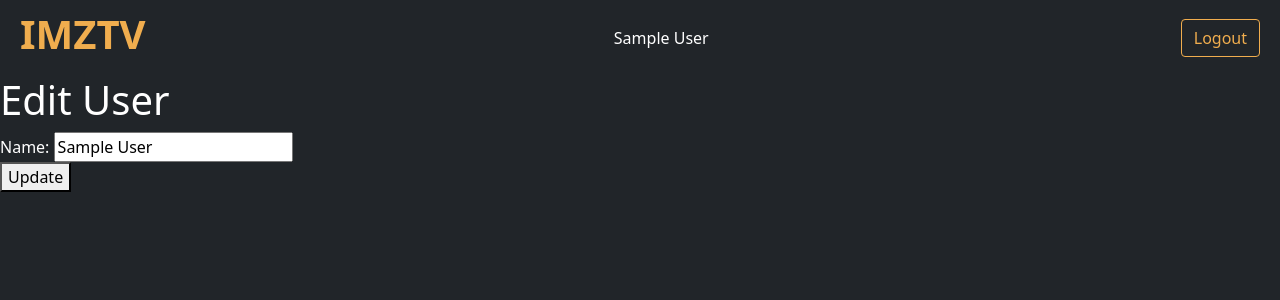
After one commit to alqassabz/IMZTV, a Node server app: page /user/update?id=600000000000000000000002 in a window 1280 px wide. The commit adds this page. Shown: the top 300 px of the page. Run offline with Node 20, Linux system fonts and the light colour scheme; the visitor is signed in with stand-in values (Sample User, id 1); some libraries are stand-ins or nearby versions.

Commit message:
google edit name done

```diff
--- a/controllers/auth.js
+++ b/controllers/auth.js
@@ -1,4 +1,5 @@
 const passport = require('passport');
+const User = require('../models/User');
 
 exports.login_auth_google = passport.authenticate(
     'google',
@@ -20,3 +21,44 @@ exports.logout_auth_google = (req, res) => {
         res.redirect('/home/index');
     })
 }
+
+exports.user_update_get = (req, res) => {
+    const userId = req.query.id;
+    console.log('User ID:', userId);
+
+    if (!userId) {
+        return res.status(400).send('User ID is required');
+    }
+
+    User.findById(userId)
+        .then(user => {
+            if (!user) {
+                return res.status(404).send('User not found');
+            }
+            res.render('auth/edit', { user });
+        })
+        .catch(err => {
+            console.error(err);
+            res.status(500).send('Server error');
+        });
+};
+
+// Update user - POST
+exports.user_update_post = (req, res) => {
+    console.log('Request body:', req.body); // Log the whole body
+    const { id, name } = req.body;
+
+    console.log('Updating User ID:', id); // Log the ID being updated
+
+    User.findByIdAndUpdate(id, { name }, { new: true })
+        .then(user => {
+            if (!user) {
+                return res.status(404).send('User not found');
+            }
+            res.redirect("/home/index");
+        })
+        .catch(err => {
+            console.error(err);
+            res.status(500).send('Server error');
+        });
+};
--- a/models/User.js
+++ b/models/User.js
@@ -8,7 +8,7 @@
     required: true
   },
   email: String,
-  avatar: String
+  avatar: String,
   }, {
     timestamps: true
   });
--- a/package.json
+++ b/package.json
@@ -16,7 +16,9 @@
     "express-ejs-layouts": "^2.5.1",
     "express-session": "^1.18.0",
     "mongoose": "^8.7.0",
+    "multer": "^1.4.5-lts.1",
     "passport": "^0.7.0",
-    "passport-google-oauth": "^2.0.0"
+    "passport-google-oauth": "^2.0.0",
+    "path": "^0.12.7"
   }
 }
--- a/public/CSS/style.css
+++ b/public/CSS/style.css
@@ -26,3 +26,16 @@ body {
     border-color: #F0AD4E;
 
 }
+
+#profileImg {
+    height: 35px;
+    width: auto;
+    border-radius: 50%;
+    /* border: 3px solid;
+    border-color: #F0AD4E; */
+}
+
+#profileName {
+    border: none;
+    color: white;
+}
--- a/server.js
+++ b/server.js
@@ -10,14 +10,15 @@ const session = require('express-session')
 const passport = require('passport')
 
 
+
 require('dotenv').config();
 
 //the pot here because we hiding .env file
 const PORT = process.env.PORT
 
-
 const app = express();
 
+app.use(express.urlencoded({ extended: true }));
 require('./config/passport')
 const db = require('./config/db')
 
@@ -63,3 +64,6 @@ app.use('/', authRouter);
 app.listen(PORT, () => {
     console.log(`The Port is: ${PORT}`);
 })
+
+
+//http://localhost:4050/user/update?id=USER_ID
--- /dev/null
+++ b/views/auth/edit.ejs
@@ -0,0 +1,11 @@
+<h1>Edit User</h1>
+<form action="/user/update" method="POST">
+    <input type="hidden" name="id" value="<%= user._id %>">
+    <div>
+        <label for="name">Name:</label>
+        <input type="text" id="name" name="name" value="<%= user.name %>" required>
+    </div>
+    <div>
+        <button type="submit">Update</button>
+    </div>
+</form>
--- a/views/layout.ejs
+++ b/views/layout.ejs
@@ -4,26 +4,35 @@
     <meta charset="UTF-8">
     <meta name="viewport" content="width=device-width, initial-scale=1.0">
     <title>IMZTV</title>
-    <link href="https://cdn.jsdelivr.net/npm/bootstrap@5.3.3/dist/css/bootstrap.min.css" rel="stylesheet" integrity="sha384-QWTKZyjpPEjISv5WaRU9OFeRpok6YctnYmDr5pNlyT2bRjXh0JMhjY6hW+ALEwIH" crossorigin="anonymous">
+    <link href="https://cdn.jsdelivr.net/npm/bootstrap@5.0.0-beta3/dist/css/bootstrap.min.css" rel="stylesheet" integrity="sha384-eOJMYsd53ii+scO/bJGFsiCZc+5NDVN2yr8+0RDqr0Ql0h+rP48ckxlpbzKgwra6" crossorigin="anonymous">
     <link rel="stylesheet" href="/CSS/style.css">
 </head>
 <body>
     <div class="navbar">
         <div>
-            <h1> <a id="imztv" href="/home">IMZTV</a> </h1>
+            <h1> <a id="imztv" href="/home/index">IMZTV</a> </h1>
         </div>
         <!-- <a href="/auth/google" class="btn btn-outline-primary" id="signin">Sign in</a> -->
-         <% if (user) { %>
-            Hi <%= user.name %>
+            <% if (user) { %>
+
+            <div id="profileBox">
+                <img src="<%= user.avatar %>" id="profileImg">
+                <a href="/user/update?id=<%= user._id %>" class="btn btn-outline-primary me-2" id="profileName"><%= user.name %></a>
+
+            </div>
+
             <a href="/logout" class="btn btn-outline-primary" id="signin">Logout</a>
 
-        <% } else { %>
+            <% } else { %>
             <a href="/auth/google" class="btn btn-outline-primary" id="signin">Signin</a>
-        <% } %>
+            <% } %>
         </div>
-    <nav>
+        <nav>
 
-    </nav>
+            <!-- <a href="/profile/index" class="btn btn-outline-primary">Profiles</a>
+            <a href="/profile/add" class="btn btn-outline-primary">Add Profile</a> -->
+
+         </nav>
     <%- body %>
 </body>
 </html>
```
Also changed, not shown: controllers/profile.js (+105 -0 lines), models/Profile.js (+8 -9 lines), routes/auth.js (+14 -0 lines), routes/profile.js (+45 -0 lines), views/auth/userList.ejs (added, +22 -0 lines), views/profile/add.ejs (+17 -0 lines), views/profile/index.ejs (+19 -0 lines), 1 other file.
